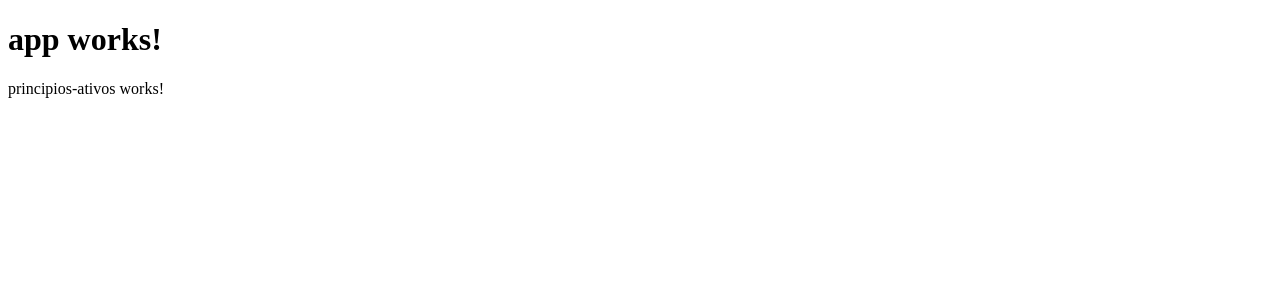
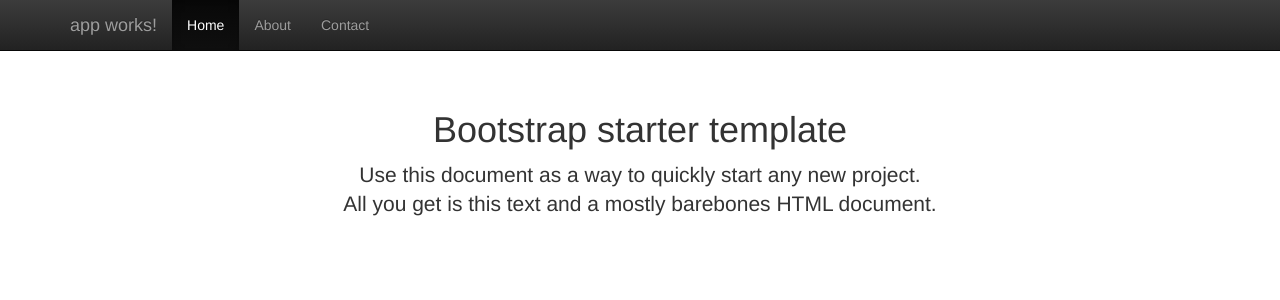
Before and after one commit to IntMed/interage_angular4_sample, an Angular app: page /principios-ativos in a window 1280 px wide. Shown: the top 300 px of the page. Built offline with nearby package versions, Linux system fonts and the light colour scheme; no server answers.

Commit message:
Adds Bootstrap3

```diff
--- a/package.json
+++ b/package.json
@@ -20,7 +20,9 @@
     "@angular/platform-browser": "^4.0.0",
     "@angular/platform-browser-dynamic": "^4.0.0",
     "@angular/router": "^4.0.0",
+    "bootstrap": "^3.3.7",
     "core-js": "^2.4.1",
+    "jquery": "^3.2.1",
     "rxjs": "^5.1.0",
     "zone.js": "^0.8.4"
   },
--- a/src/app/app.component.html
+++ b/src/app/app.component.html
@@ -1,4 +1,31 @@
-<h1>
-  {{title}}
-</h1>
-<router-outlet></router-outlet>
+<nav class="navbar navbar-inverse navbar-fixed-top">
+  <div class="container">
+    <div class="navbar-header">
+      <button type="button" class="navbar-toggle collapsed" data-toggle="collapse" data-target="#navbar" aria-expanded="false"
+        aria-controls="navbar">
+            <span class="sr-only">Toggle navigation</span>
+            <span class="icon-bar"></span>
+            <span class="icon-bar"></span>
+            <span class="icon-bar"></span>
+          </button>
+      <a class="navbar-brand" href="#">{{ title }}</a>
+    </div>
+    <div id="navbar" class="collapse navbar-collapse">
+      <ul class="nav navbar-nav">
+        <li class="active"><a href="#">Home</a></li>
+        <li><a href="#about">About</a></li>
+        <li><a href="#contact">Contact</a></li>
+      </ul>
+    </div>
+    <!--/.nav-collapse -->
+  </div>
+</nav>
+
+<div class="container">
+
+  <div class="starter-template">
+      <router-outlet></router-outlet>
+  </div>
+
+</div>
+<!-- /.container -->
--- a/src/app/principios-ativos/principios-ativos.component.html
+++ b/src/app/principios-ativos/principios-ativos.component.html
@@ -1,3 +1,3 @@
-<p>
-  principios-ativos works!
-</p>
+<h1>Bootstrap starter template</h1>
+<p class="lead">Use this document as a way to quickly start any new project.<br> All you get is this text and a mostly barebones HTML
+  document.</p>
--- a/src/styles.css
+++ b/src/styles.css
@@ -1 +1,9 @@
 /* You can add global styles to this file, and also import other style files */
+body {
+    padding-top: 50px;
+  }
+
+.starter-template {
+    padding: 40px 15px;
+    text-align: center;
+}
```
Also changed, not shown: .angular-cli.json.
